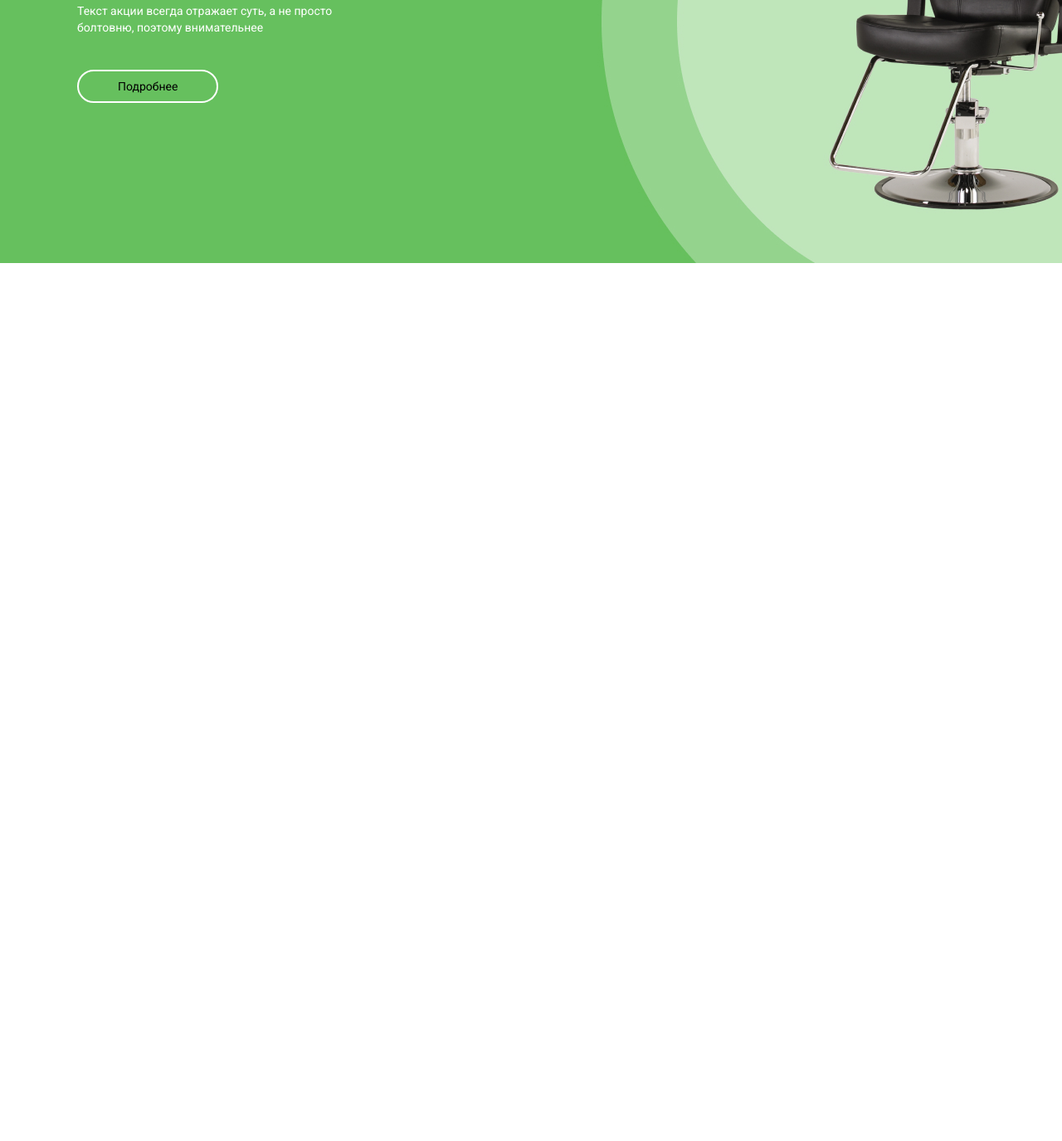
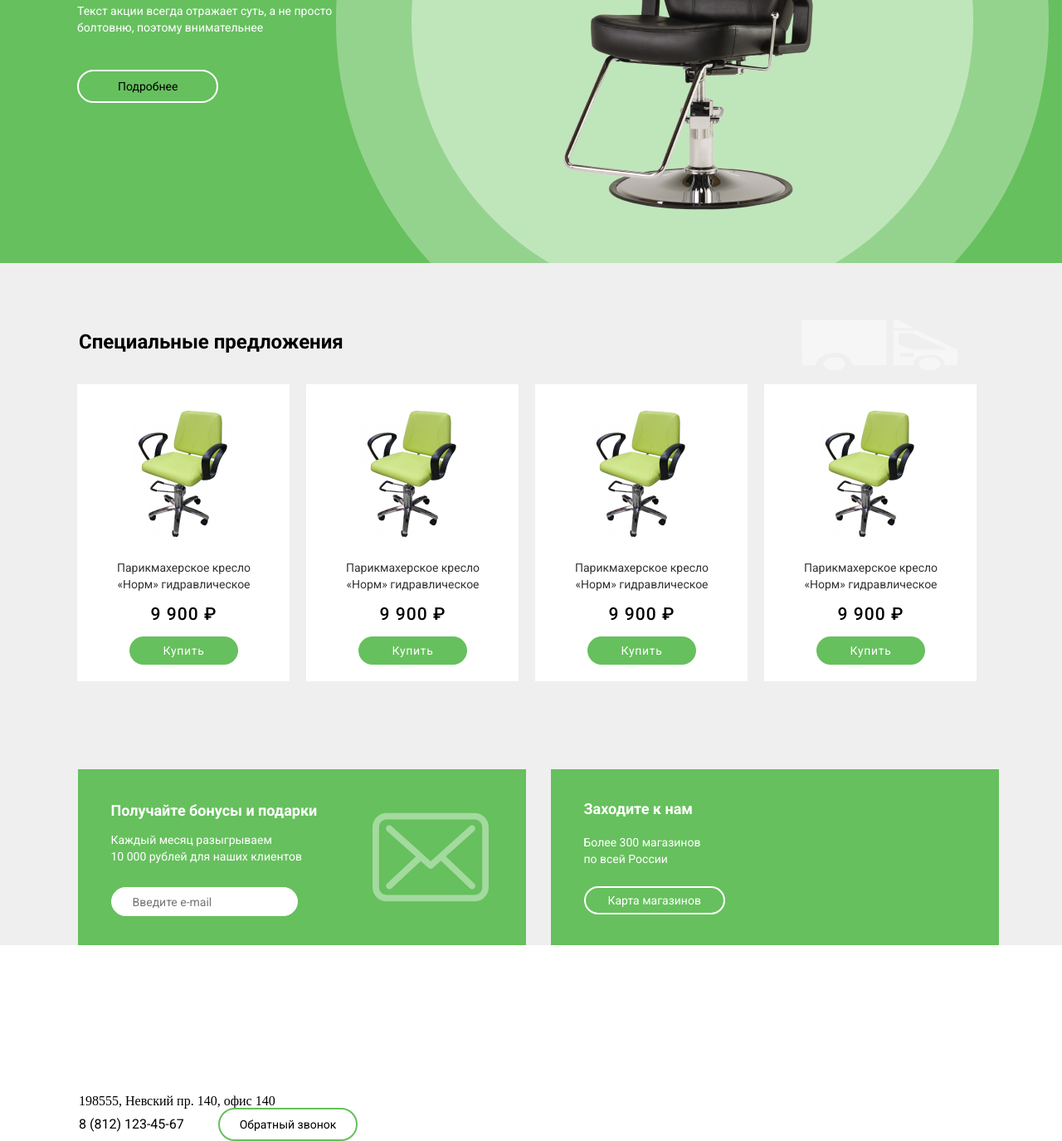
Before and after one commit to iDestar/practice-layout-2, a website built with webpack: page src/main.html in a window 1280 px wide. Shown: the part 535-1910 px from the top of the page at 83% size. Before the commit the page ends 852 px from the top, so only its background shows below. Built offline with nearby package versions, Linux system fonts and the light colour scheme; files whose address does not match are found by name.

Commit message:
advanded/footer

```diff
--- a/src/main.html
+++ b/src/main.html
@@ -146,6 +146,126 @@
           <a href="#" class="banner__link">Подробнее</a>
         </section>
       </div>
+      <div class="wrapper-catalog">
+        <section class="catalog">
+          <div class="catalog-header">
+            <h2 class="catalog-header__title">Специальные предложения</h2>
+            <img
+              src="./img/vector.svg"
+              alt="catalog-img"
+              class="catalog-header__img"
+            />
+          </div>
+          <div class="catalog__items">
+            <div class="catalog__items-item">
+              <img
+                src="./img/catalog-item.png"
+                alt="Парикмахерское кресло «Норм»"
+                class="item__img"
+              />
+              <p class="item__description">
+                Парикмахерское кресло «Норм» гидравлическое
+              </p>
+              <span class="item__price">9 900 ₽ </span>
+              <a href="#" class="item__link">Купить</a>
+            </div>
+            <div class="catalog__items-item">
+              <img
+                src="./img/catalog-item.png"
+                alt="Парикмахерское кресло «Норм»"
+                class="item__img"
+              />
+              <p class="item__description">
+                Парикмахерское кресло «Норм» гидравлическое
+              </p>
+              <span class="item__price">9 900 ₽ </span>
+              <a href="#" class="item__link">Купить</a>
+            </div>
+            <div class="catalog__items-item">
+              <img
+                src="./img/catalog-item.png"
+                alt="Парикмахерское кресло «Норм»"
+                class="item__img"
+              />
+              <p class="item__description">
+                Парикмахерское кресло «Норм» гидравлическое
+              </p>
+              <span class="item__price">9 900 ₽ </span>
+              <a href="#" class="item__link">Купить</a>
+            </div>
+            <div class="catalog__items-item">
+              <img
+                src="./img/catalog-item.png"
+                alt="Парикмахерское кресло «Норм»"
+                class="item__img"
+              />
+              <p class="item__description">
+                Парикмахерское кресло «Норм» гидравлическое
+              </p>
+              <span class="item__price">9 900 ₽ </span>
+              <a href="#" class="item__link">Купить</a>
+            </div>
+          </div>
+        </section>
+      </div>
+      <div class="wrapper-advanced">
+        <div class="advanced">
+          <article class="gift">
+            <div class="gift-textblock">
+              <h3 class="gift-textblock__title">Получайте бонусы и подарки</h3>
+              <p class="gift-textblock__description">
+                Каждый месяц разыгрываем <br />10 000 рублей для наших клиентов
+              </p>
+              <input
+                type="email"
+                class="gift-textblock__input"
+                placeholder="Введите e-mail"
+              />
+            </div>
+            <img
+              src="./img//catalog-left-img.svg"
+              alt="email"
+              class="gift__img"
+            />
+          </article>
+          <article class="welcome">
+            <h3 class="welcome__title">Заходите к нам</h3>
+            <p class="welcome__description">
+              Более 300 магазинов <br />по всей России
+            </p>
+            <a href="#" class="welcome__link">Карта магазинов</a>
+          </article>
+        </div>
+      </div>
     </main>
+    <div class="bg-white">
+      <div class="wrapper-footer">
+        <footer class="footer-page">
+          <div class="footer-first">
+            <ul class="social-list">
+              <li class="social-list__item">
+                <a href="" class="social-list__link link-yotube"></a>
+              </li>
+              <li class="social-list__item">
+                <a href="" class="social-list__link link-vk"></a>
+              </li>
+              <li class="social-list__item">
+                <a href="" class="social-list__link link-fb"></a>
+              </li>
+              <li class="social-list__item">
+                <a href="" class="social-list__link link-insta"></a>
+              </li>
+            </ul>
+          </div>
+          <span class="adress">198555, Невский пр. 140, офис 140</span>
+          <div class="footer-first__phone-block">
+            <span class="phone-block__text"> 8 (812) 123-45-67 </span>
+            <a class="phone-block__link" href="tel:+8812123-45-67"
+              >Обратный звонок</a
+            >
+          </div>
+        </footer>
+      </div>
+    </div>
   </body>
 </html>
--- /dev/null
+++ b/src/style/advanced.scss
@@ -0,0 +1,114 @@
+.wrapper-advanced {
+  max-width: 1110px;
+  margin: 0 auto;
+  padding-left: 27px;
+  padding-right: 10px;
+}
+
+.advanced {
+  display: flex;
+  flex-wrap: nowrap;
+  justify-content: space-between;
+}
+
+.gift {
+  background-color: $colorGreen;
+  display: flex;
+  width: 455px;
+  align-items: center;
+  padding-left: 40px;
+  padding-right: 45px;
+  padding-top: 39px;
+  padding-bottom: 35px;
+  justify-content: space-between;
+  margin-right: 30px;
+}
+
+.gift-textblock__title {
+  font-family: $fontRoboto;
+  font-style: normal;
+  font-weight: bold;
+  font-size: 18px;
+  line-height: 21px;
+  color: white;
+}
+
+.gift-textblock__description {
+  font-family: $fontRoboto;
+  font-style: normal;
+  font-weight: normal;
+  font-size: 14px;
+  line-height: 20px;
+  color: white;
+  margin-top: 15px;
+  margin-bottom: 27px;
+}
+
+.gift-textblock__input {
+  font-family: $fontRoboto;
+  font-style: normal;
+  font-weight: normal;
+  font-size: 14px;
+  line-height: 16px;
+  color: #c4c4c4;
+  width: 196px;
+  border-radius: 40px;
+  padding-top: 9px;
+  padding-bottom: 8px;
+  padding-left: 25px;
+  outline: none;
+  border: 1px solid white;
+}
+
+.gift__img {
+  margin-bottom: 5px;
+}
+
+.welcome__title {
+  font-family: $fontRoboto;
+  font-style: normal;
+  font-weight: bold;
+  font-size: 18px;
+  line-height: 21px;
+  color: #ffffff;
+}
+
+.welcome {
+  background-color: $colorGreen;
+  width: 500px;
+  padding-left: 40px;
+  display: flex;
+  align-items: flex-start;
+  flex-direction: column;
+  justify-content: center;
+}
+
+.welcome__description {
+  font-family: $fontRoboto;
+  font-style: normal;
+  font-weight: normal;
+  font-size: 14px;
+  line-height: 20px;
+  color: white;
+  margin-top: 20px;
+  margin-bottom: 23px;
+}
+
+.welcome__link {
+  font-family: $fontRoboto;
+  font-style: normal;
+  font-weight: normal;
+  font-size: 14px;
+  line-height: 16px;
+  color: white;
+  text-decoration: none;
+  border: 2px solid #ffffff;
+  border-radius: 40px;
+  padding: 7px 27px;
+  background-color: $colorGreen;
+  transition: ease-in-out 0.1s;
+  &:hover {
+    background-color: white;
+    color: black;
+  }
+}
--- a/src/style/banner.scss
+++ b/src/style/banner.scss
@@ -5,6 +5,9 @@
   height: 604px;
   background-image: url(/src/img/rectangle.jpg);
   background-repeat: no-repeat;
+  background-size: cover;
+  background-position: center center;
+  margin-bottom: 60px;
 }
 
 .banner {
--- /dev/null
+++ b/src/style/catalog.scss
@@ -0,0 +1,88 @@
+@import 'variables.scss';
+
+.wrapper-catalog {
+  max-width: 1110px;
+  margin: 0 auto;
+  margin-bottom: 106px;
+}
+
+.catalog-header {
+  display: flex;
+  justify-content: space-between;
+  align-items: center;
+  padding-left: 10px;
+  padding-right: 10px;
+}
+
+.catalog-header__img {
+  margin-right: 30px;
+  margin-top: 8px;
+}
+
+.catalog-header__title {
+  font-family: $fontRoboto;
+  font-style: normal;
+  font-weight: bold;
+  font-size: 24px;
+  line-height: 28px;
+  color: black;
+}
+.catalog__items {
+  display: flex;
+  width: 100%;
+  justify-content: center;
+  align-items: center;
+  flex-wrap: wrap;
+}
+.catalog__items-item {
+  width: 255px;
+  display: flex;
+  flex-direction: column;
+  align-items: center;
+  justify-content: center;
+  text-align: center;
+  background-color: white;
+  padding-top: 25px;
+  padding-left: 1px;
+  padding-bottom: 20px;
+  margin-top: 16px;
+  margin-right: 15px;
+  margin-left: 5px;
+}
+
+.item__description {
+  font-family: $fontRoboto;
+  font-style: normal;
+  font-weight: normal;
+  font-size: 14px;
+  line-height: 20px;
+  color: #333333;
+  width: 70%;
+  margin-top: 20px;
+  margin-bottom: 14px;
+}
+
+.item__price {
+  font-family: $fontRoboto;
+  font-style: normal;
+  font-weight: 500;
+  font-size: 21px;
+  line-height: 25px;
+  letter-spacing: 0.05em;
+  color: black;
+  margin-bottom: 14px;
+}
+
+.item__link {
+  font-family: $fontRoboto;
+  font-style: normal;
+  font-weight: normal;
+  font-size: 14px;
+  line-height: 16px;
+  letter-spacing: 0.05em;
+  color: white;
+  background-color: $colorGreen;
+  text-decoration: none;
+  padding: 9px 40px;
+  border-radius: 30px;
+}
--- /dev/null
+++ b/src/style/footer.scss
@@ -0,0 +1,31 @@
+.footer-page {
+  background-color: white;
+}
+
+.social-list__item {
+  width: 45px;
+  height: 45px;
+}
+
+.wrapper-footer {
+  max-width: 1090px;
+  margin: 0 auto;
+  padding-left: 10px;
+  padding-right: 10px;
+}
+
+.link-yotube {
+  background-image: url(/src/img/social-youtube.svg);
+}
+
+.link-vk {
+  background-image: url(/src/img/social-vk.svg);
+}
+
+.link-fb {
+  background-image: url(/src/img/social-fb.svg);
+}
+
+.link-ista {
+  background-image: url(/src/img/social-insta.svg);
+}
--- a/src/style/index.scss
+++ b/src/style/index.scss
@@ -2,6 +2,9 @@
 @import 'variables.scss';
 @import 'header.scss';
 @import 'banner.scss';
+@import 'catalog.scss';
+@import 'advanced.scss';
+@import 'footer.scss';
 .hidden {
   display: none;
 }
@@ -10,3 +13,7 @@
   max-width: 1110px;
   margin: 0 auto;
 }
+
+.page-main {
+  background-color: #efefef;
+}
```
